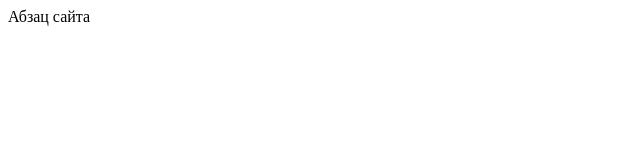
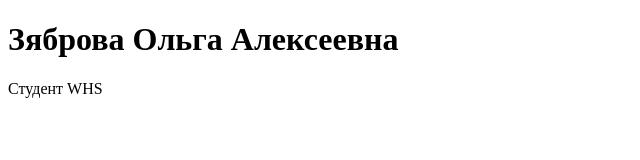
Before and after one commit to WebHeroSchool/ZyabrovaOlga, a plain HTML site: page index.html in a window 1280 px wide. Shown: the whole page, without its empty margins (0-640 px from the left). Drawn offline with Linux system fonts and the light colour scheme.

Commit message:
Внесена дополнительная информация

```diff
--- a/index.html
+++ b/index.html
@@ -3,9 +3,10 @@
 <head>
     <meta charset="UTF-8">
     <meta name="viewport" content="width=device-width, initial-scale=1.0">
-    <title>Название сайта</title>
+    <title>Сайт для Маруси</title>
 </head>
 <body>
-    Абзац сайта
+    <h1>Зяброва Ольга Алексеевна</h1>
+    <p>Студент WHS</p>
 </body>
 </html>
```
